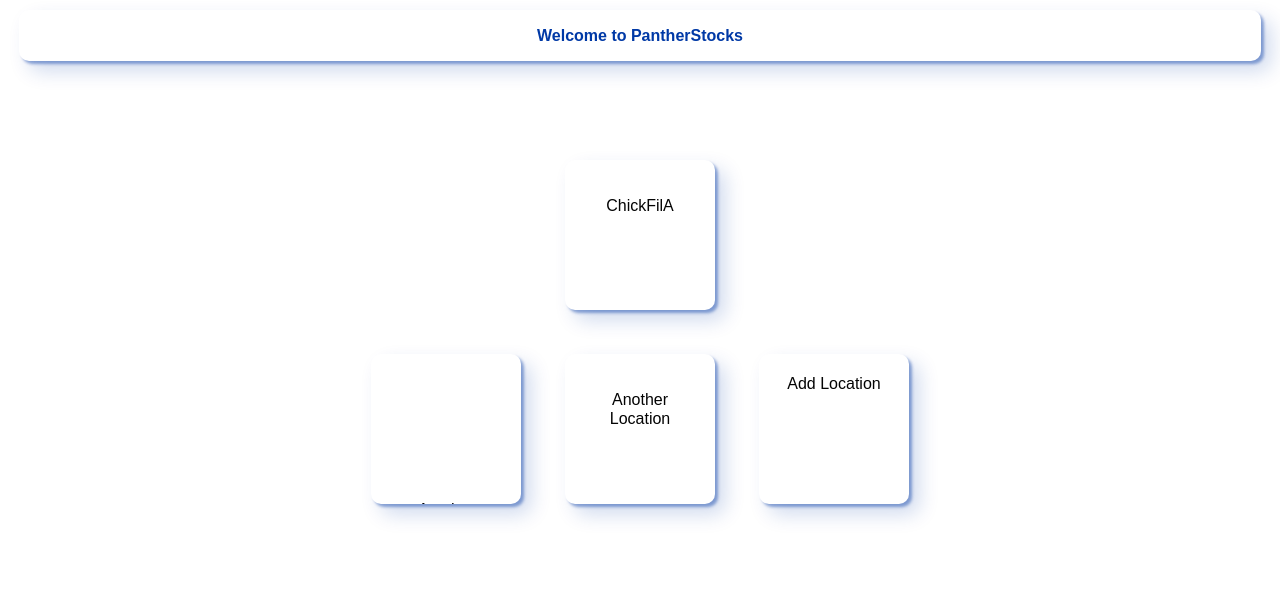
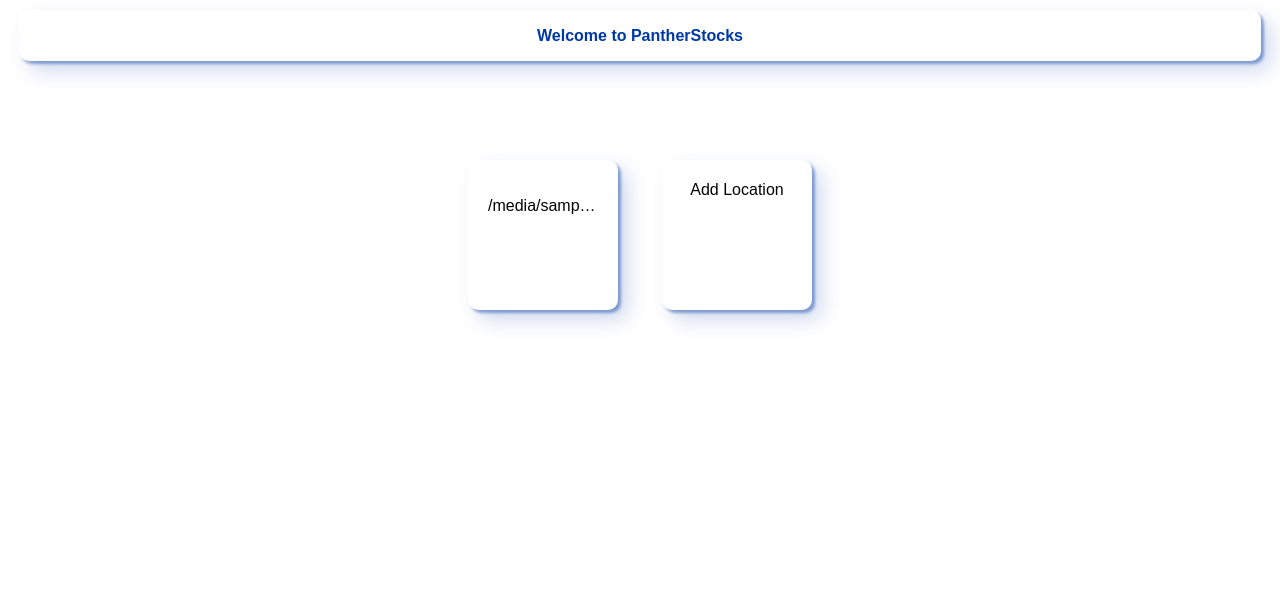
Before and after one commit to Nil-Vaghela/Inventory_GSU, a Flask app: template templates/location.html in a window 1280 px wide. Shown: the top 609 px of the page. Run offline with Flask 3, Linux system fonts and the light colour scheme; the template is opened without the code that fills it: most values are stand-ins (such as "Sample title", 1, 10 or a date in 2020).

Commit message:
Location Page completed

```diff
--- a/CodePractice/DeleteAfter.py
+++ b/CodePractice/DeleteAfter.py
@@ -3,7 +3,7 @@
 
 def make_new_location():
     #This will be Used As File name
-    LocationName = "Chick-Fil-A"
+    LocationName = "Ghost Kitchen"
 
     #These are user input for stockroom names
     NameOfStockRoom = ["BigStockRoom","SmallStockRoom"]
--- a/app.py
+++ b/app.py
@@ -8,14 +8,14 @@
 @app.route('/', methods=['GET','POST'])
 def Run():
     Show_Location = location.Location.ShowLocation()
-
-    return render_template("location.html")
+    print(Show_Location)
+    return render_template("location.html",file = Show_Location)
 
 @app.route('/ListToBringDown', methods=['GET','POST'])
 def ListToBringDown():
     Show_Location = location.Location.ShowLocation()
 
-    return render_template("ListToBringDown.html")
+    return render_template("ListToBringDown.html",)
 
 
 if __name__ == '__main__':
--- a/templates/location.html
+++ b/templates/location.html
@@ -163,24 +163,14 @@
         <div class="container2">
             <p class="StockText">Welcome to PantherStocks</p>
         </div>
-
+        {% for i in file %}
         <div class="container">
             <a class="LocationLink">
-                <p class="LocationText">ChickFilA</p>
-                <p class="Total Stock :"
+                <p class="LocationText">{{i}}</p>
             </a>
         </div>
+        {% endfor %}
 
-        <div class="container" >
-            <a class="LocationLink">
-                <p class="LocationText">Another Location</p>
-            </a>
-        </div>
-        <div class="container" >
-            <a class="LocationLink">
-                <p class="LocationText">Another Location</p>
-            </a>
-        </div>
 
         <div class="add-new" onclick="togglePopup()">
             <span class="LocationText">Add Location</span>
```
Also changed, not shown: 2 other files.
